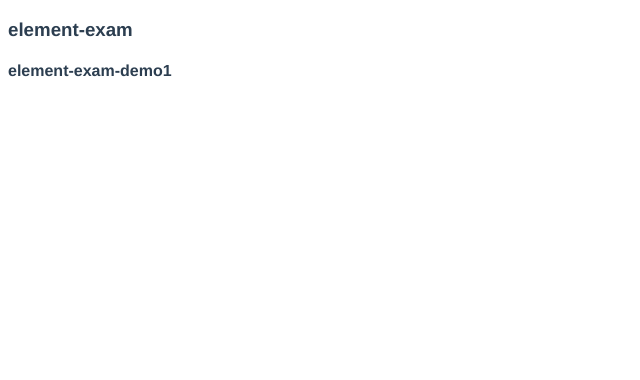
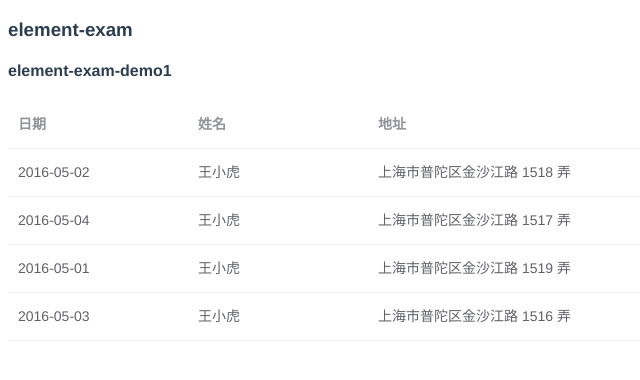
Before and after one commit to ShenJinXiang/vue, a Vue app in the folder exam/cli-01/: page /element/demo1 in a window 1280 px wide. Shown: the top 380 px of the page, without its empty margins (0-640 px from the left). Built offline with nearby package versions, Linux system fonts and the light colour scheme.

Commit message:
element table-data1

```diff
--- /dev/null
+++ b/exam/cli-01/src/components/element/TableData1.vue
@@ -0,0 +1,34 @@
+<template>
+  <el-table :data="tableData" style="width: 100%">
+    <el-table-column prop="date" label="日期" width="180"> </el-table-column>
+    <el-table-column prop="name" label="姓名" width="180"> </el-table-column>
+    <el-table-column prop="address" label="地址"> </el-table-column>
+  </el-table>
+</template>
+
+<script>
+export default {
+  name: 'TableData1',
+  data() {
+    return {
+      tableData: [{
+        date: '2016-05-02',
+        name: '王小虎',
+        address: '上海市普陀区金沙江路 1518 弄',
+      }, {
+        date: '2016-05-04',
+        name: '王小虎',
+        address: '上海市普陀区金沙江路 1517 弄',
+      }, {
+        date: '2016-05-01',
+        name: '王小虎',
+        address: '上海市普陀区金沙江路 1519 弄',
+      }, {
+        date: '2016-05-03',
+        name: '王小虎',
+        address: '上海市普陀区金沙江路 1516 弄',
+      }],
+    };
+  },
+};
+</script>
--- a/exam/cli-01/src/main.js
+++ b/exam/cli-01/src/main.js
@@ -1,11 +1,14 @@
 import Vue from 'vue';
 // import axios from 'axios';
 // import VueAxios from 'vue-axios';
+import ElementUI from 'element-ui';
+import 'element-ui/lib/theme-chalk/index.css';
 import App from './App.vue';
 import router from './router';
 
 Vue.config.productionTip = false;
 // Vue.use(VueAxios, axios);
+Vue.use(ElementUI);
 
 new Vue({
   router,
--- a/exam/cli-01/src/views/element/demo1.vue
+++ b/exam/cli-01/src/views/element/demo1.vue
@@ -1,9 +1,12 @@
 <template>
   <div class="element-con">
     <h4>{{ title }}</h4>
+    <table-data1></table-data1>
   </div>
 </template>
 <script>
+import TableData1 from '@/components/element/TableData1.vue';
+
 export default {
   name: 'elementDemo1',
   data() {
@@ -11,6 +14,9 @@
       title: 'element-exam-demo1',
     };
   },
+  components: {
+    TableData1,
+  },
 };
 </script>
 <style>
```
